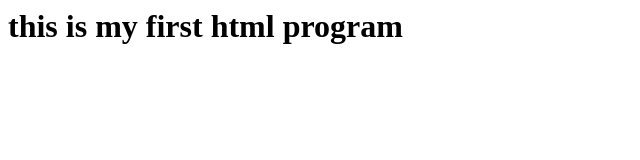
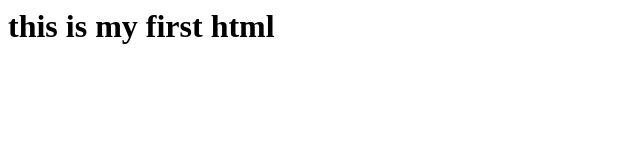
Before and after one commit to RagulNatesan/firstrepo, a plain HTML site: page index.html in a window 1280 px wide. Shown: the whole page, without its empty margins (0-640 px from the left). Drawn offline with Linux system fonts and the light colour scheme.

Commit message:
lst commit

```diff
--- a/index.html
+++ b/index.html
@@ -1 +1 @@
-<html><body><h1> this is my first html program </h1></body></html>
+<html><body><h1> this is my first html </h1></body></html>
```
